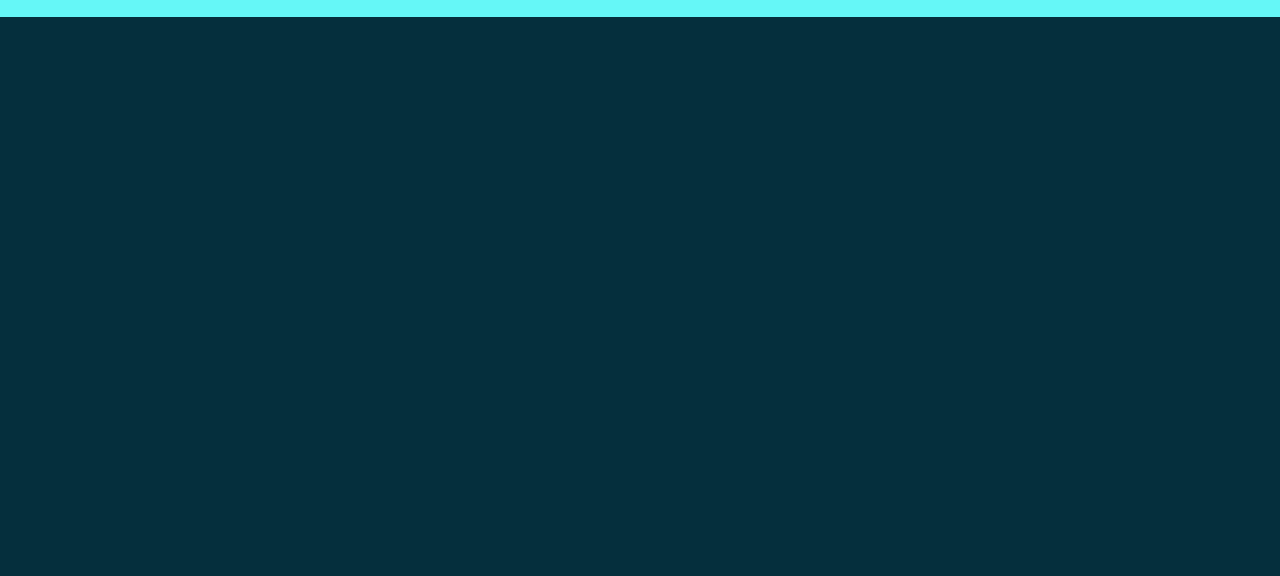
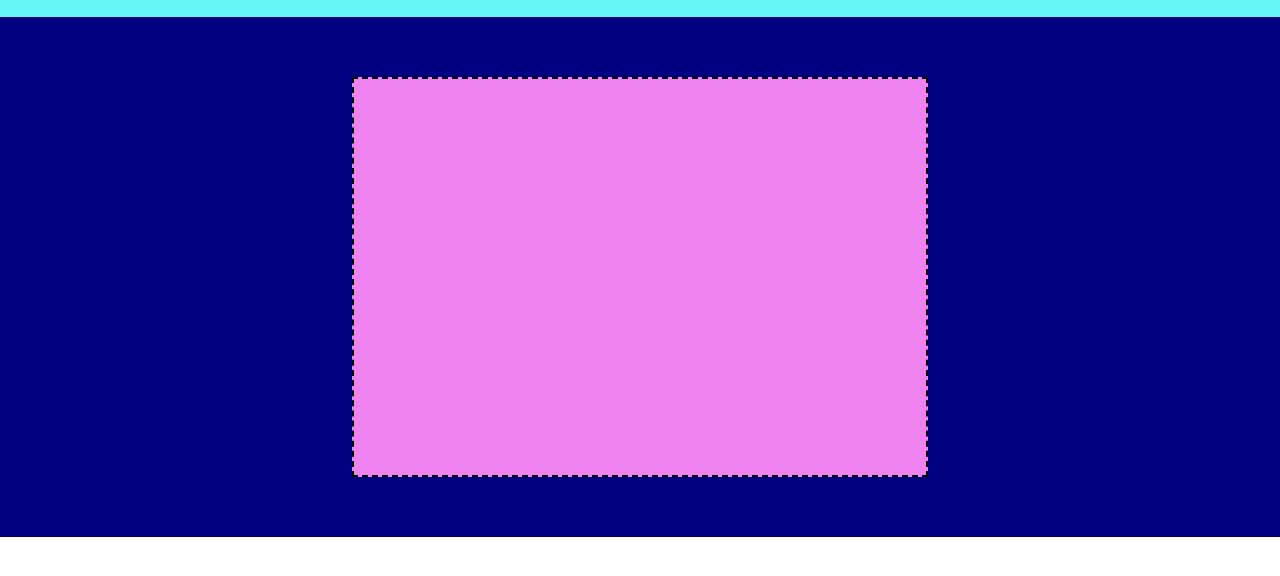
Before and after one commit to xlore97/htmlcss-struttura-discord, a plain HTML site: page index.html in a window 1280 px wide. Shown: the part 74-650 px from the top of the page. Drawn offline with Linux system fonts and the light colour scheme.

Commit message:
Aggiunta jumbo e rimozione body css

```diff
--- a/asset/css/style.css
+++ b/asset/css/style.css
@@ -2,10 +2,6 @@
     margin: 0;
     padding: 0;
     box-sizing: border-box;
-}
-
-body {
-    background-color: rgb(5, 47, 61);
 }
 
 .headerbg {
@@ -49,3 +45,20 @@ body {
     justify-content: space-between;
     flex-wrap: wrap;
 }
+
+/* Jumbo */
+
+.jumbo-bg {
+    background-color: navy;
+    padding: 60px 0;
+    display: flex;
+    justify-content: center;
+    align-items: center;
+}
+
+.jumbo-container {
+    width: 45%;
+    height: 400px;
+    background-color: violet;
+    border: 2px dashed black;
+}
--- a/index.html
+++ b/index.html
@@ -26,6 +26,12 @@
             </div>
         </div>
     </header>
+
+    <div class="jumbo-bg">
+        <div class="jumbo-container">
+
+        </div>
+    </div>
 </body>
 
 </html>
```
